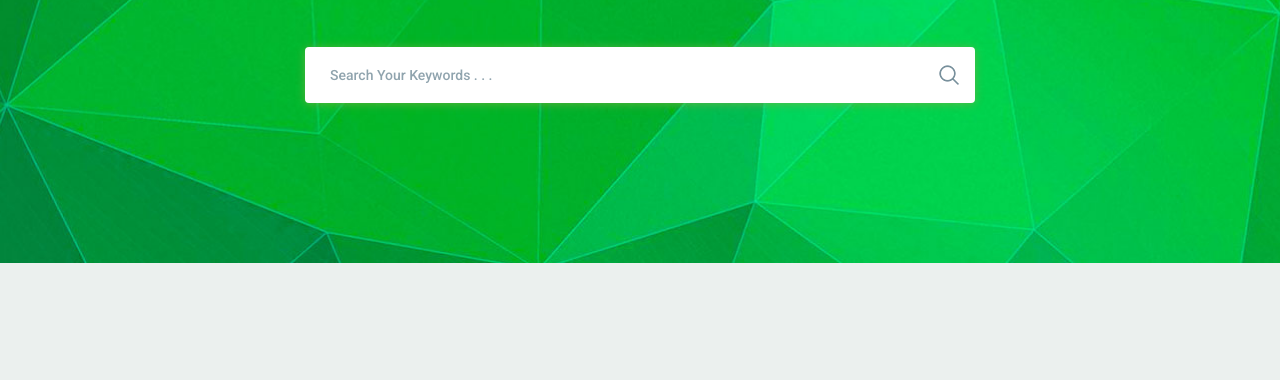
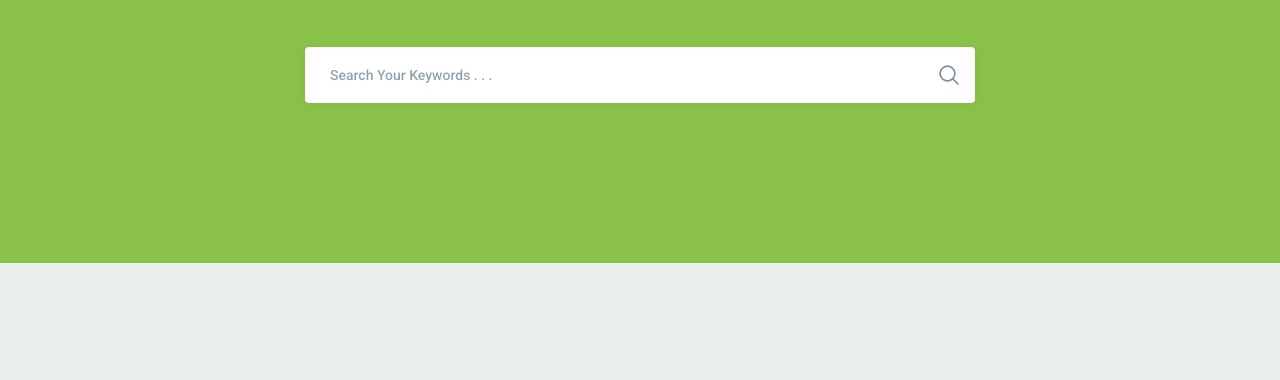
Before and after one commit to ches47/Moderno-GitPages, a website: page index.html in a window 1280 px wide. Shown: the part 420-800 px from the top of the page. Drawn offline with nearby package versions, Linux system fonts and the light colour scheme; files whose address does not match are found by name; a web font is replaced by a local one.

Commit message:
BGC .search

```diff
--- a/index.html
+++ b/index.html
@@ -216,7 +216,7 @@
  </header>
 
 
-<section class="search" style="background-image: url(..//img/search_bg.jpg);">
+<section class="search" style="background-color: #8bc34a;">
     <div class="container">
         <div class="search__inner">
             <div class="search__inner-title">
--- a/scss/style.scss
+++ b/scss/style.scss
@@ -474,6 +474,7 @@
 
 //Search
 .search{
+    //style="background-image: url(..//img/search_bg.jpg);"
     background-repeat: no-repeat;
     background-size: cover;
     background-position: center;
```
